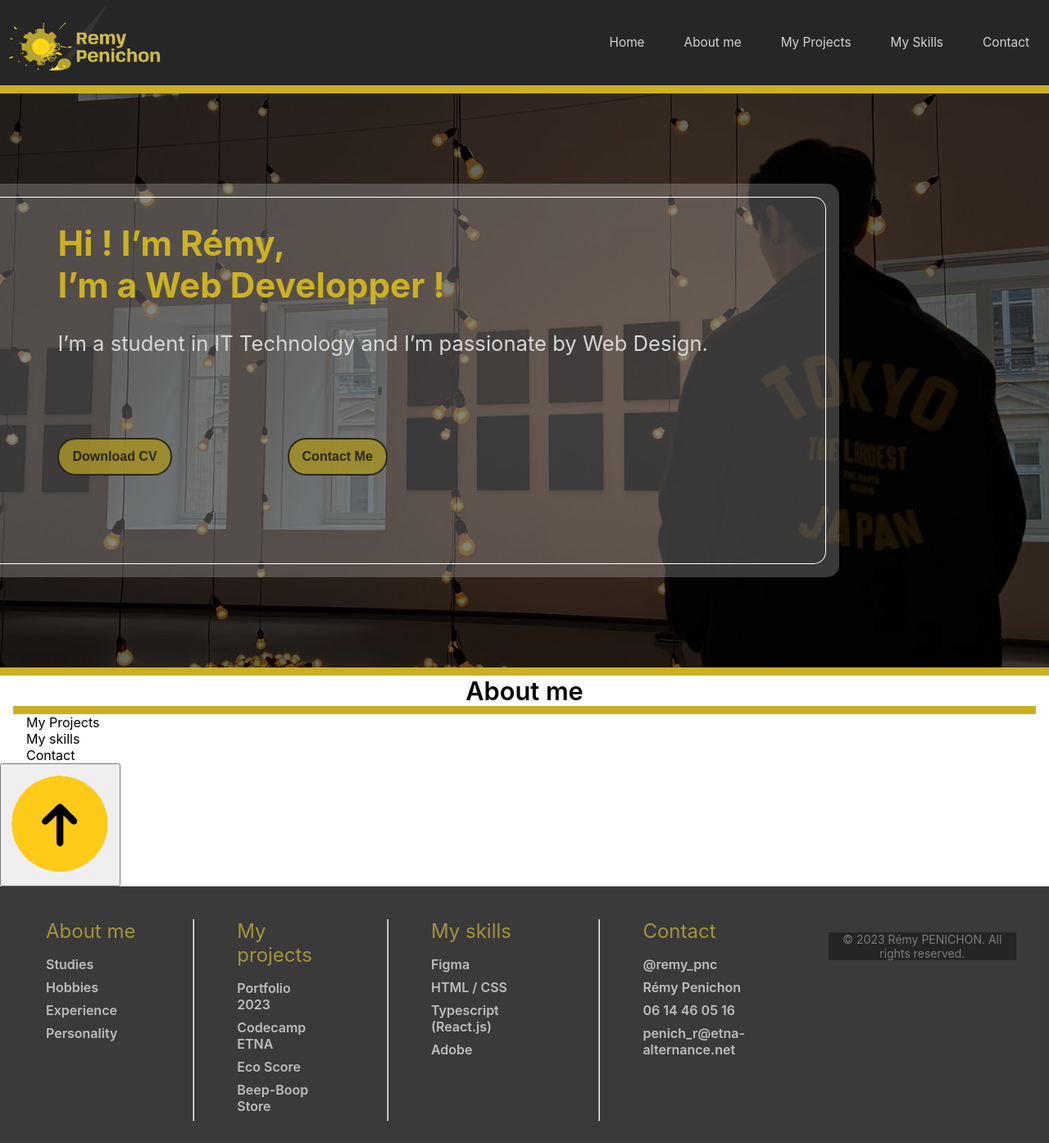
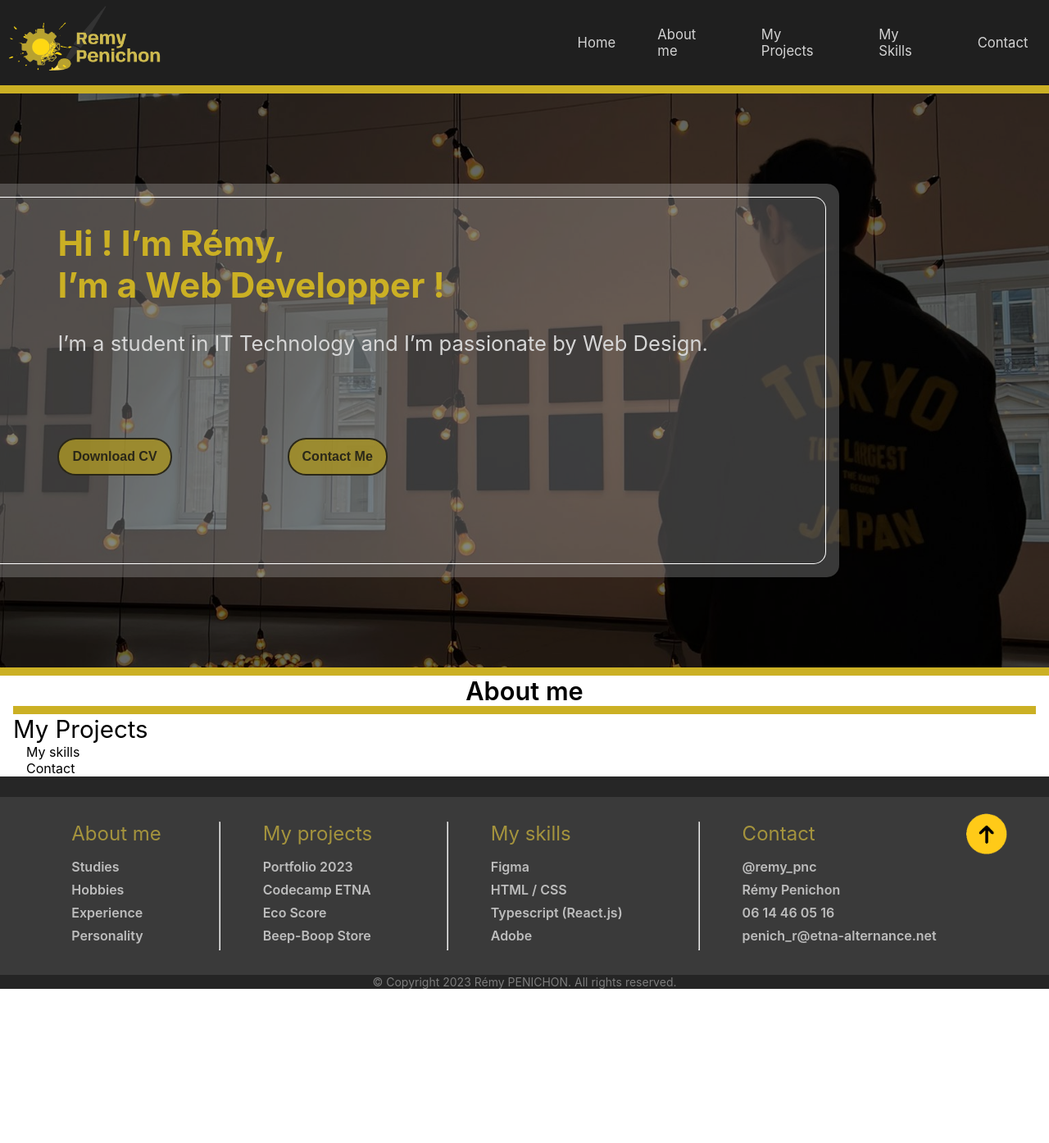
Before and after one commit to remypnc/my-portfolio, a Next.js app: page / in a window 1280 px wide. Shown: the top 1394 px of the page at 82% size. After the commit the page ends 1206 px from the top, so only its background shows below. Built offline with nearby package versions, Linux system fonts and the light colour scheme.

Commit message:
[add] topscroll & animation

```diff
--- a/component/footer.tsx
+++ b/component/footer.tsx
@@ -7,7 +7,7 @@ import styles from '@/styles/Home.module.css'
 export default function Footer() {
     return (
     <div>
-    <TopButton src={''} alt={'ScrollTopButton'}/>
+    <div className={styles.topFooter}></div>
     <footer className={styles.container}>
       <div className={styles.box}>
         <h4 className={styles.title}>
@@ -18,7 +18,7 @@ export default function Footer() {
             <li>Experience</li>
             <li>Personality</li>
           </ul></h4>
-          <hr className={styles.sectionSeparator} />
+          <hr className={styles.sectionSeparator}/>
         <h4 className={styles.title}>
           <p className={styles.sectionTitle}>My projects</p>
           <ul className={styles.list}>
@@ -27,7 +27,7 @@ export default function Footer() {
             <li>Eco Score</li>
             <li>Beep-Boop Store</li>
           </ul></h4>
-          <hr className={styles.sectionSeparator} />
+          <hr className={styles.sectionSeparator}/>
         <h4 className={styles.title}>
           <p className={styles.sectionTitle}>My skills</p>
           <ul className={styles.list}>
@@ -36,7 +36,7 @@ export default function Footer() {
             <li>Typescript (React.js)</li>
             <li>Adobe</li>
           </ul></h4>
-          <hr className={styles.sectionSeparator} />
+          <hr className={styles.sectionSeparator}/>
         <h4 className={styles.title}>
           <p className={styles.sectionTitle}>Contact</p>
           <ul className={styles.list}>
@@ -45,14 +45,12 @@ export default function Footer() {
             <li>06 14 46 05 16</li>
             <li>penich_r@etna-alternance.net</li>
           </ul></h4>
-          <div className={styles.copyright}>
-
-        <p className={styles.copyRightText}>
-          © {new Date().getFullYear()} Rémy PENICHON. All rights reserved.
-        </p>
-      </div>
-     </div>
+          <TopButton src={''} alt={'ScrollTopButton'}/>
+       </div>
      </footer>
+        <div className={styles.copyRightText}>
+          © Copyright {new Date().getFullYear()} Rémy PENICHON. All rights reserved.
+        </div>
     </div>
   );
 }
--- a/component/topbutton.tsx
+++ b/component/topbutton.tsx
@@ -1,5 +1,6 @@
 import { useState, useEffect } from 'react';
 import React from 'react';
+import styles from '@/styles/Scroll.module.scss'
 import Image from 'next/image';
 
 interface TopButtonProps {
@@ -29,10 +30,10 @@ const TopButton: React.FC<TopButtonProps> = ({ src, alt }) => {
 
   return (
     <button
-      className={""}
+      className={styles.topButton}
       onClick={handleClick}
     >
-    <img src={"/buttontop.png"} alt={alt} />
+    <img src={"/buttontop.png"} alt={alt} width='60px'/>
     </button>
   );
 };
--- a/src/pages/index.tsx
+++ b/src/pages/index.tsx
@@ -25,7 +25,7 @@ export default function Home() {
         <li className={styles.about} id="about"><Link href="/about">About me</Link></li>
         <p></p>
         <div className={styles.yellow_bar}/>
-        <li className={styles.title} id="project">My Projects</li>
+        <li className={styles.project} id="project">My Projects</li>
         <li className={styles.title} id="skills">My skills</li>
         <li className={styles.title} id="contact">Contact</li>
       </div>
--- a/src/styles/Home.module.css
+++ b/src/styles/Home.module.css
@@ -4,9 +4,9 @@
     justify-content: space-evenly;
     align-items: center;
     background-color: #000000c5;
-    padding: 40px;
+    padding: 30px;
     color: #D6D6D6d6;
-    font-size: 18px;
+    font-size: 16px;
   }
 
   .box {
@@ -26,6 +26,11 @@
     font-weight: 600;
     margin-bottom: 16px;
     margin: 0 16px;
+  }
+
+  .topFooter {
+    height: 25px;
+    background-color: #262626;
   }
 
   /* About me section */
@@ -74,5 +79,11 @@
     background-color: #252525;
     color: #d9d9d97b;
     text-align: center;
-    margin-top: 16px;
   }
+
+  /* Project section */
+  .project {
+    font-size: 2.3vw;
+    list-style: none;
+
+  }
--- a/src/styles/Navbar.module.css
+++ b/src/styles/Navbar.module.css
@@ -1,5 +1,5 @@
 .container {
-  background-color: rgba(0, 0, 0, 0.85);
+  background-color: rgba(0, 0, 0, 0.88);
 }
 
 .nav {
@@ -18,10 +18,32 @@
   display: flex;
   align-items: center;
   list-style: none;
-  font-size: 1.2vw;
+  font-size: 1.3vw;
+  font-weight: 400;
 }
 
 .centered li {
   color: rgb(211, 211, 211);
-  padding: 3vmin;
+  padding: 3.2vmin;
 }
+
+.centered li:hover {
+  background: linear-gradient(90deg, white, silver, black, silver);
+  background-size: 200% 100%;
+  background-position: -100% 0;
+  animation: neon-effect 2s linear infinite;
+  -webkit-background-clip: text;
+  -moz-background-clip: text;
+  background-clip: text;
+  color: transparent;
+  transition: 0.5s;
+}
+
+@keyframes neon-effect {
+  0% {
+    background-position: -100% 0;
+  }
+  100% {
+    background-position: 100% 0;
+  }
+}
--- /dev/null
+++ b/src/styles/Scroll.module.scss
@@ -0,0 +1,31 @@
+// Variables
+$button-width: 10px;
+$button-height: 30px;
+$button-color: #A4933D;
+
+// Style de base du bouton
+.topButton {
+  height: $button-height;
+  width: $button-width;
+  border-radius: 50%;
+  border: 0;
+  background-color: $button-color;
+  display: flex;
+  align-items: center;
+  justify-content: center;
+  cursor: pointer;
+  position: relative;
+  transition: transform 1s ease-in-out;
+}
+
+// Style lorsque la souris survole le bouton
+.topButton:hover {
+  transform: rotate(360deg);
+  transition: 1.3s;
+}
+
+// Style lorsque la souris n'est plus sur le bouton
+.topButton:active,
+.topButton:focus {
+  outline: none;
+}
```
